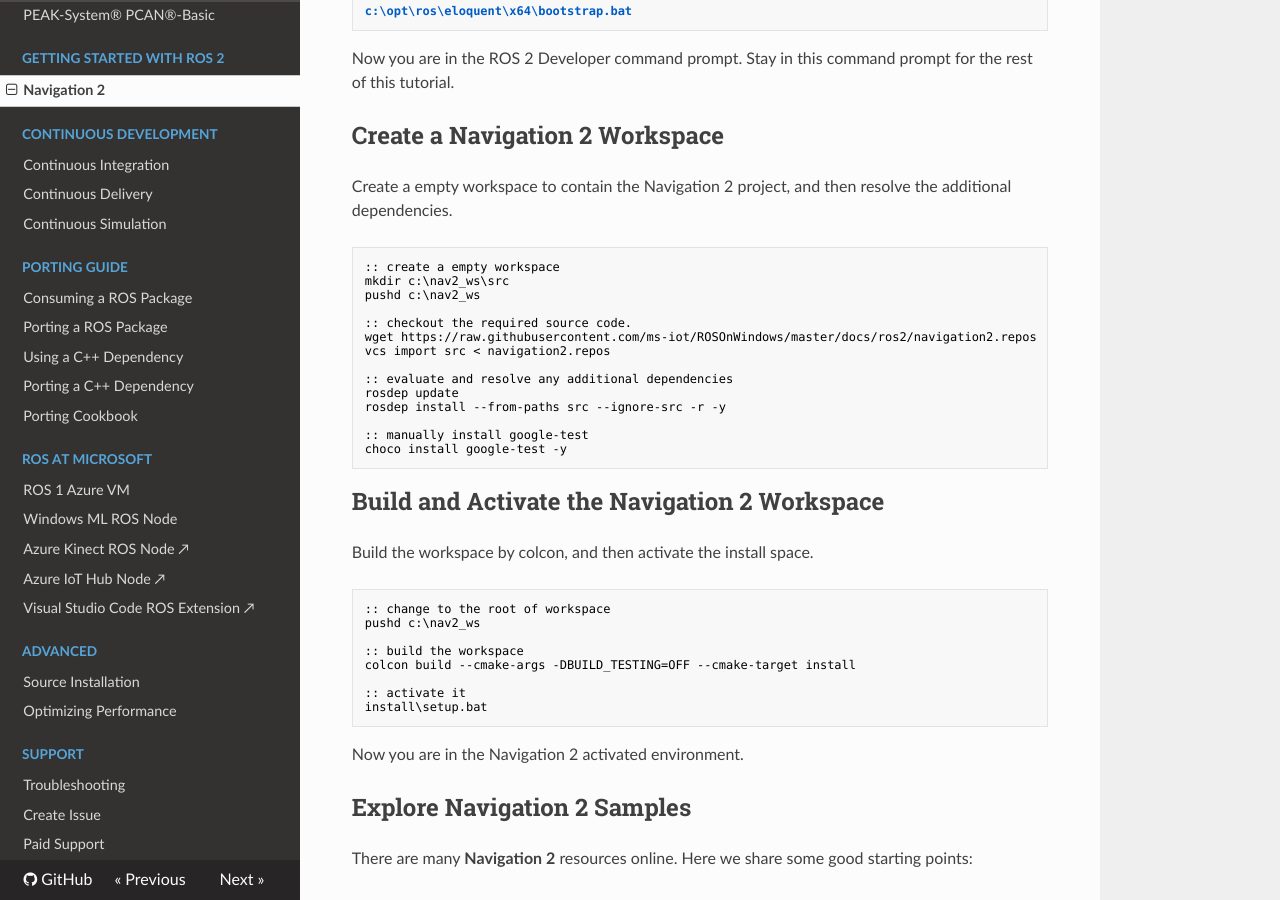
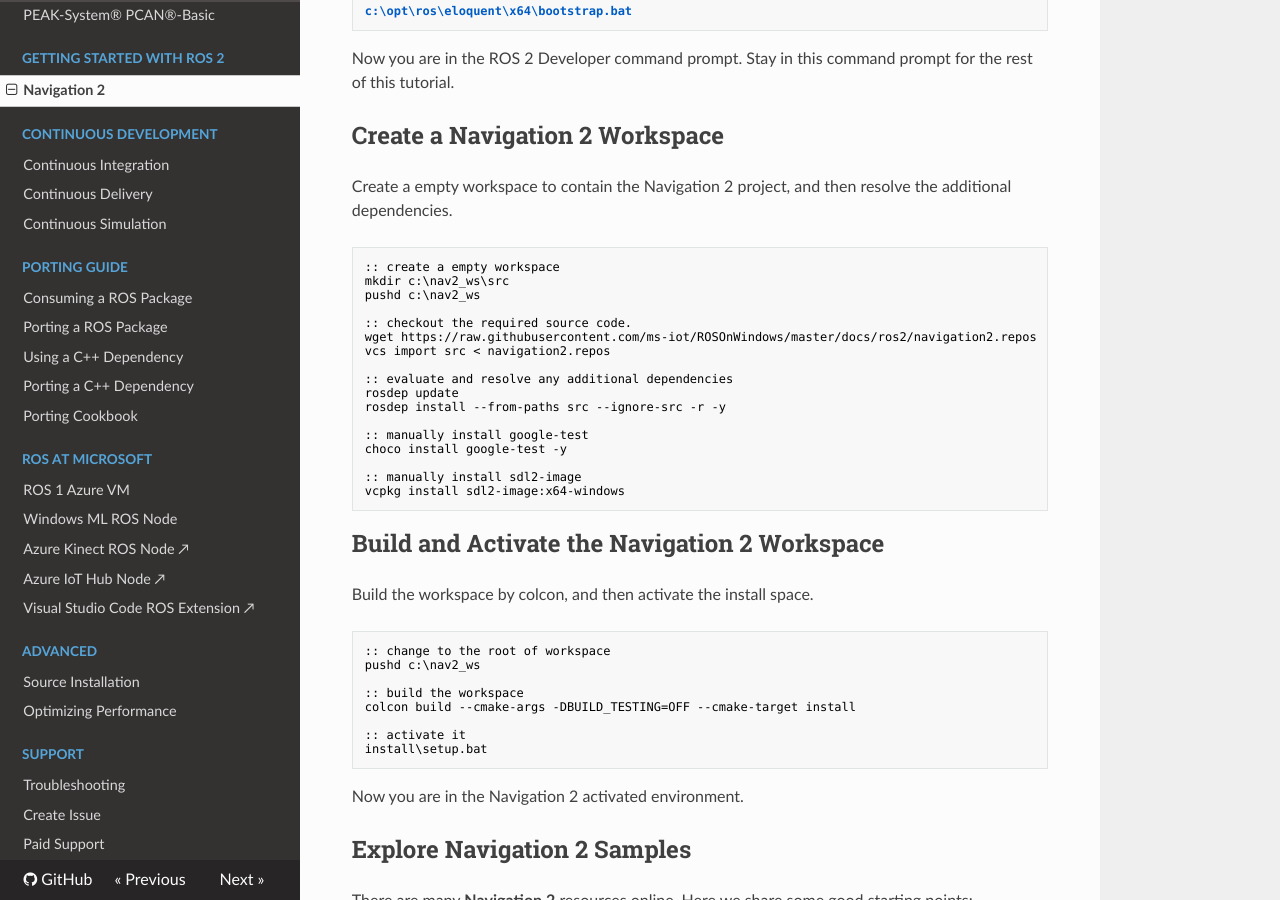
Before and after one commit to ms-iot/ROSOnWindows, an MkDocs documentation site: the page built from docs/ros2/nav2.md, in a window 1280 px wide and 900 px high, scrolled down 1657 px. Built offline with MkDocs 1.6.1, drawn with Linux system fonts in a browser that asks for light colours; nearby versions of some CDN libraries; some of the changed text lies outside the part shown.

Commit message:
Update nav2.md

````diff
--- a/docs/ros2/nav2.md
+++ b/docs/ros2/nav2.md
@@ -85,6 +85,9 @@
 
 :: manually install google-test
 choco install google-test -y
+
+:: manually install sdl2-image
+vcpkg install sdl2-image:x64-windows
 ```
 
 ## Build and Activate the Navigation 2 Workspace
````
Also changed, not shown: other parts of docs/ros2/nav2.md (+1 -1 lines).
